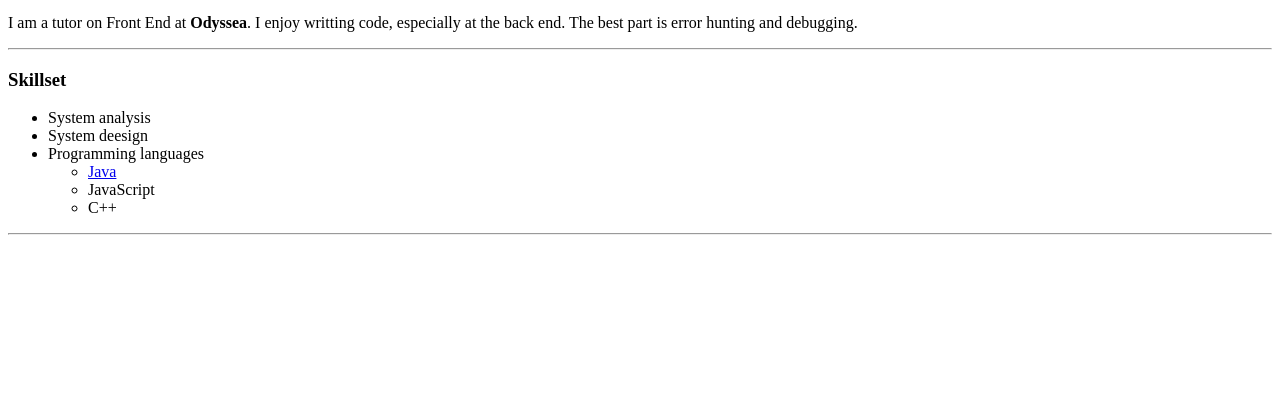
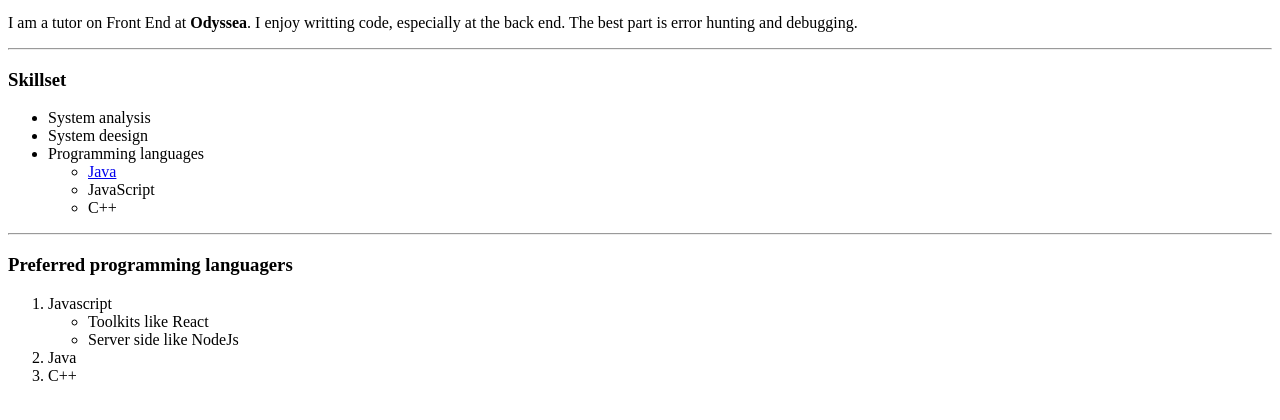
Before and after one commit to pyrschool/FE21PersonalPage, a plain HTML site: page index.html in a window 1280 px wide. Shown: the part 100-520 px from the top of the page. Drawn offline with Linux system fonts and the light colour scheme.

Commit message:
Added preferred langs

```diff
--- a/index.html
+++ b/index.html
@@ -26,6 +26,17 @@
         </ul>
     </ul>
     <hr>
+    <h3>Preferred programming languagers</h3>
+    <ol>
+        <li>Javascript</li>
+        <ul>
+            <li>Toolkits like React</li>
+            <li>Server side like NodeJs</li>
+        </ul>
+        <li>Java</li>
+        <li>C++</li>
+    </ol>
+
 </body>
 
 </html>
```
